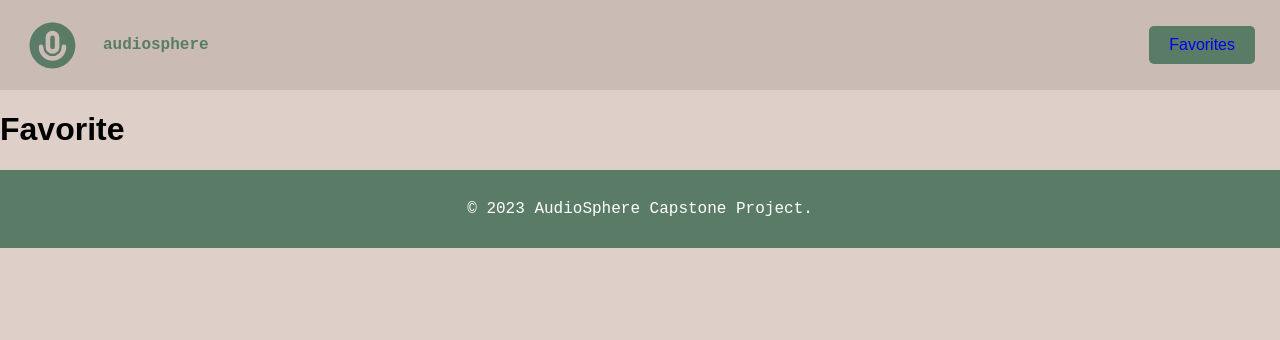
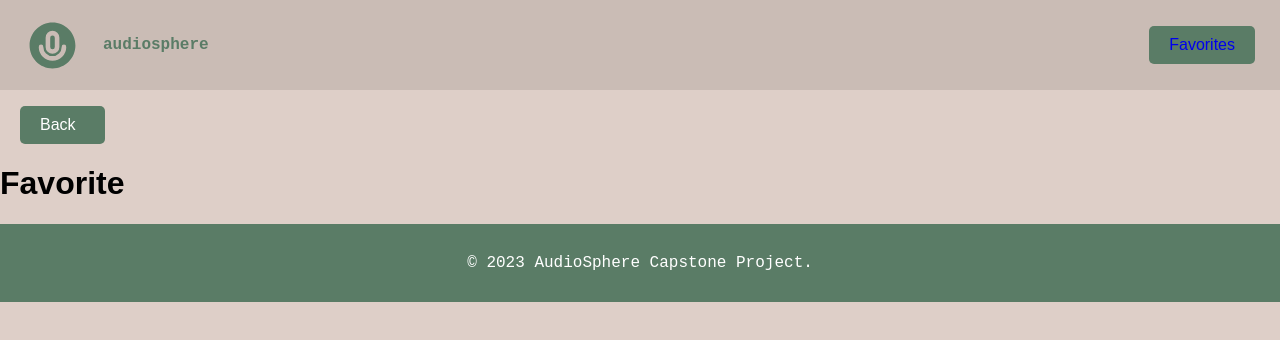
Before and after one commit to MihlaliKota/AudioSphere, a React (Vite) app: page /favorites in a window 1280 px wide. Shown: the top 340 px of the page. Built offline with nearby package versions, Linux system fonts and the light colour scheme.

Commit message:
Added back button to Favorites

```diff
--- /dev/null
+++ b/src/pages/Favorites/Favorites.css
@@ -0,0 +1,16 @@
+.back-links {
+    background-color: #5A7C66;
+    color: white;
+    border: none;
+    padding: 10px 20px;
+    border-radius: 5px;
+    cursor: pointer;
+    font-size: 16px;
+    text-decoration: none;
+    width: 45px;
+    margin-left: 20px;
+}
+
+.back-links:hover {
+    background-color: #4C6E5A;
+}
--- a/src/pages/Favorites/Favorites.jsx
+++ b/src/pages/Favorites/Favorites.jsx
@@ -1,6 +1,14 @@
+import { useNavigate } from "react-router-dom";
+import "./Favorites.css";
+
 const Favorites = () => {
+  const goBack = useNavigate();
+
   return (
     <div>
+      <p className="back-links" onClick={() => goBack("/home")}>
+        Back
+      </p>
       <h1>Favorite</h1>
     </div>
   );
```
